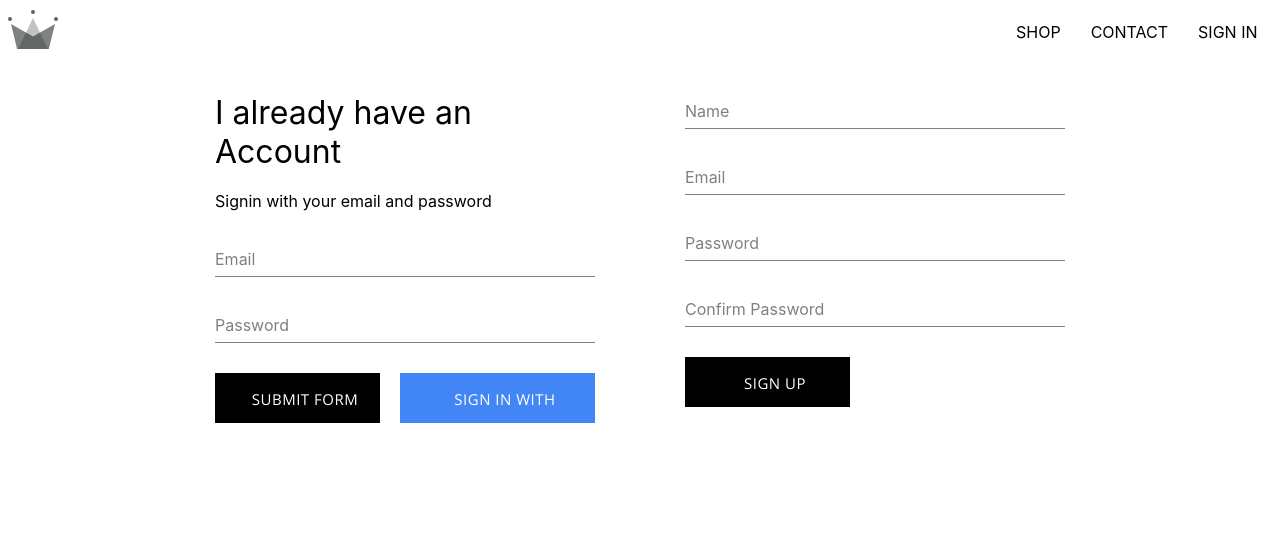
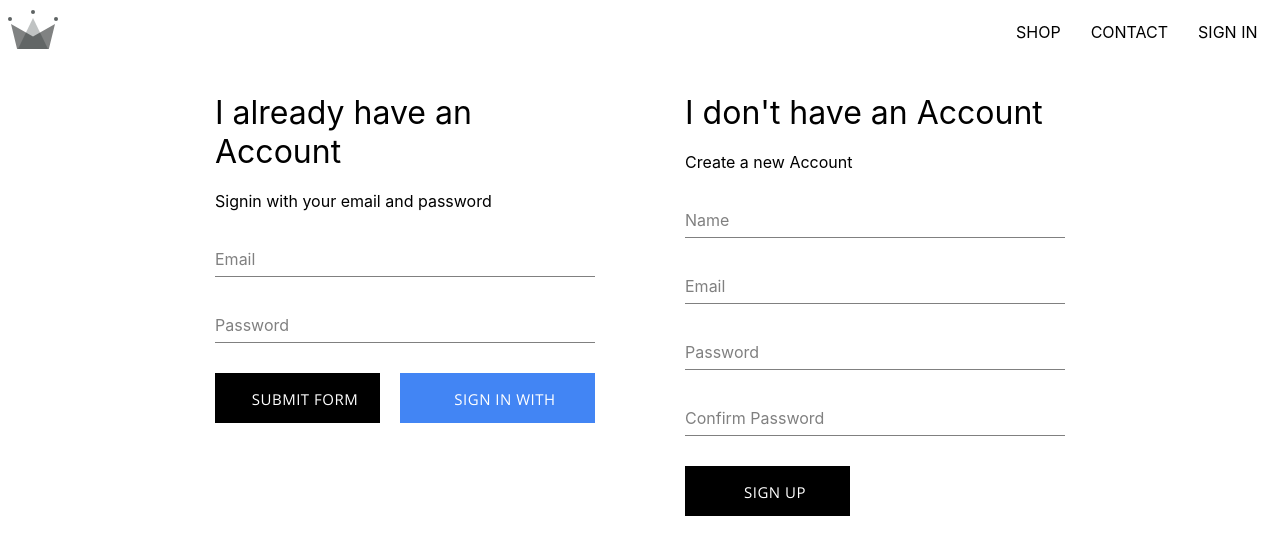
Before and after one commit to HassanFerdous/crwn-clothing, a React (Create React App) app: page /signin in a window 1280 px wide. Shown: the top 554 px of the page. Built offline with nearby package versions, Linux system fonts and the light colour scheme; no server answers.

Commit message:
styling signup-form and sign-up authentication

```diff
--- a/src/App.js
+++ b/src/App.js
@@ -23,9 +23,7 @@ class App extends Component {
 		this.unsubscribeFormAuth = auth.onAuthStateChanged(async userAuth => {
 			if (userAuth) {
 				const userRef = await createUserProfileDocument(userAuth);
-				console.log(userRef);
 				userRef.onSnapshot(snapShot => {
-					console.log(snapShot);
 					this.setState({
 						currentUser: {
 							id: snapShot.id,
--- a/src/components/form-input/formInput.js
+++ b/src/components/form-input/formInput.js
@@ -4,13 +4,7 @@ import './form.scss';
 const FormInput = ({ handleChange, label, ...otherProps }) => {
 	return (
 		<div className="form-group">
-			<input
-				className="form-input"
-				onChange={handleChange}
-				name={otherProps.name}
-				type={otherProps.type}
-				value={otherProps.value}
-			/>
+			<input className="form-input" onChange={handleChange} {...otherProps} />
 			{label ? (
 				<label className={`${otherProps.value.length ? 'shrink' : null} form-label`} htmlFor={otherProps.name}>
 					{label}
--- a/src/components/sign-in/SignIn.js
+++ b/src/components/sign-in/SignIn.js
@@ -2,7 +2,7 @@ import React, { Component } from 'react';
 import FormInput from '../form-input/formInput';
 import './sign-in.scss';
 import CustomButton from '../button/CustomButton';
-import { signInWithGoogle } from '../../firebase/firebase.utils';
+import { auth, signInWithGoogle } from '../../firebase/firebase.utils';
 
 class SignIn extends Component {
 	constructor(props) {
@@ -13,9 +13,15 @@ class SignIn extends Component {
 		};
 	}
 
-	handleSubmit = e => {
+	handleSubmit = async e => {
 		e.preventDefault();
-		this.setState({ email: '', password: '' });
+		const { email, password } = this.state;
+		try {
+			await auth.signInWithEmailAndPassword(email, password);
+			this.setState({ email: '', password: '' });
+		} catch (error) {
+			console.log(error);
+		}
 	};
 
 	handleChange = e => {
--- a/src/components/sign-up/SignUp.js
+++ b/src/components/sign-up/SignUp.js
@@ -1,4 +1,5 @@
 import React, { Component } from 'react';
+import './sign-up.scss';
 import './sign-up.scss';
 import CustomButton from '../button/CustomButton';
 import FormInput from '../form-input/formInput';
@@ -48,6 +49,8 @@ class SignUp extends Component {
 		const { displayName, email, password, confirmPassword } = this.state;
 		return (
 			<div className="sign-up">
+				<h1 className="sign-in__title">I don't have an Account</h1>
+				<span>Create a new Account</span>
 				<form onSubmit={this.handleSubmit}>
 					<FormInput
 						type="text"
--- a/src/components/sign-up/sign-up.scss
+++ b/src/components/sign-up/sign-up.scss
@@ -1,3 +1,12 @@
 .sign-up {
     width: 38rem;
+
+    h1 {
+        font-weight: normal;
+    }
+
+    span {
+        display: inline-block;
+        margin-bottom: 3rem;
+    }
 }
```
Also changed, not shown: 1 other file (tests, documents, lock files or other folders).
